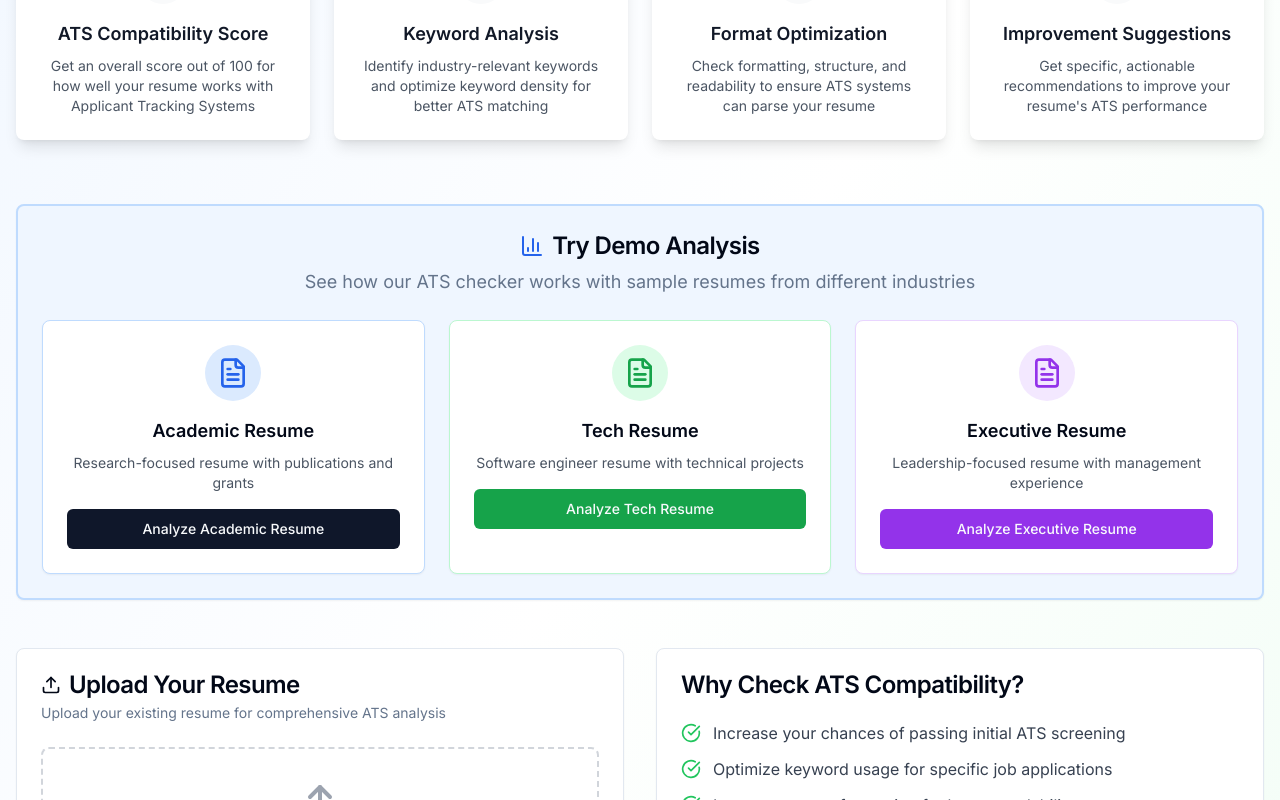
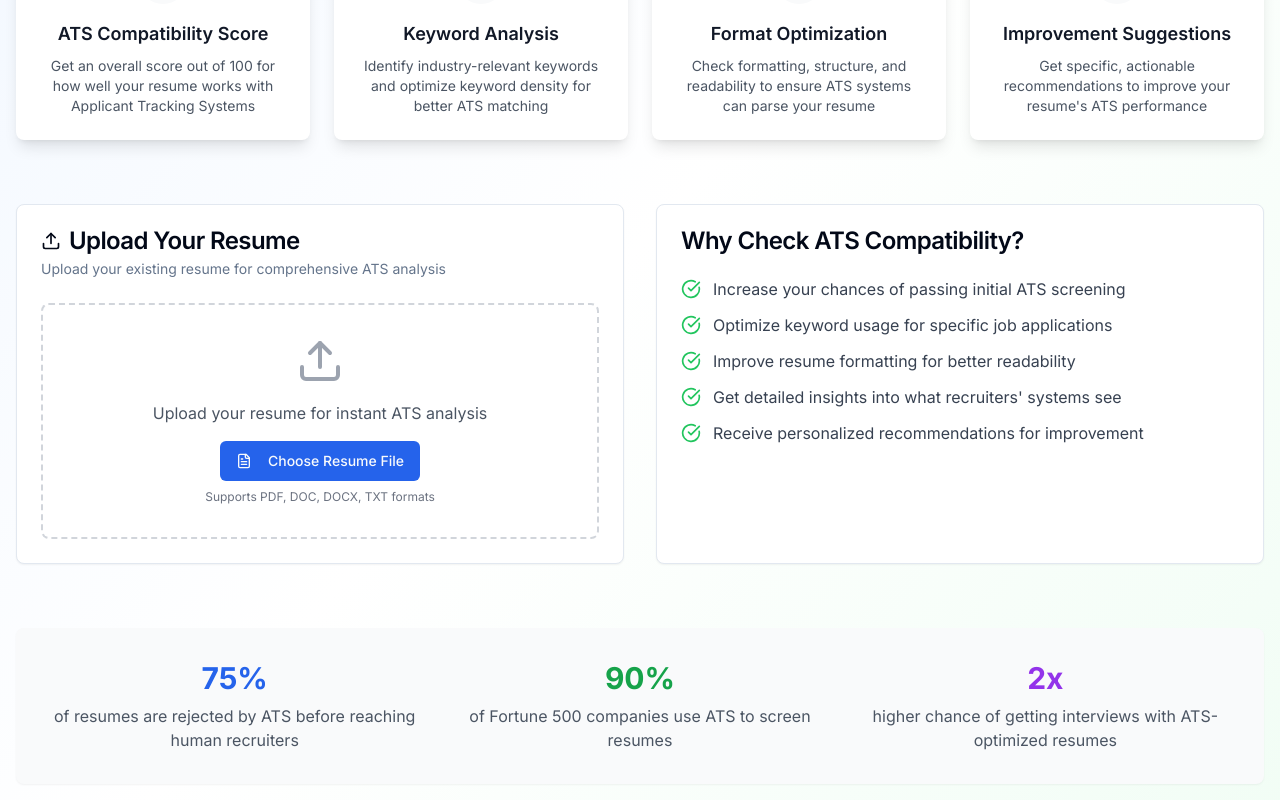
Before and after one commit to Harish225-phr/resume-wizard-ai-frontend, a React (Vite) app: page /ats-analysis in a window 1280 px wide. Shown: the part 547-1347 px from the top of the page. Built offline with nearby package versions, Linux system fonts and the light colour scheme.

Commit message:
Fix ATS analysis display
The ATS analysis section should only display after a user uploads a CV. Previously, it was showing analysis for a random CV upon page load. This change ensures the analysis is triggered only by user action.

```diff
--- a/src/pages/ATSAnalysisPage.tsx
+++ b/src/pages/ATSAnalysisPage.tsx
@@ -10,32 +10,22 @@ import {
   Target,
   TrendingUp,
   CheckCircle,
-  Lightbulb,
-  BarChart3
+  Lightbulb
 } from 'lucide-react';
 import ATSAnalysis from '../components/ATSAnalysis';
 import ResumeUploadModal from '../components/ResumeUploadModal';
 import { AcademicResumeData } from '../types/academicResume';
-import { academicDummyData, techModernDummyData, classicProDummyData } from '../data/dummyResumeData';
+
 
 const ATSAnalysisPage: React.FC = () => {
   const [selectedResume, setSelectedResume] = useState<AcademicResumeData | null>(null);
-  const [analysisMode, setAnalysisMode] = useState<'demo' | 'upload' | 'manual'>('demo');
+
   const [showUploadModal, setShowUploadModal] = useState(false);
 
-  const handleDemoAnalysis = (resumeType: 'academic' | 'tech' | 'executive') => {
-    const dummyData = {
-      academic: academicDummyData,
-      tech: techModernDummyData,
-      executive: classicProDummyData
-    };
-    setSelectedResume(dummyData[resumeType]);
-    setAnalysisMode('demo');
-  };
 
   const handleUploadedResume = (data: AcademicResumeData) => {
     setSelectedResume(data);
-    setAnalysisMode('upload');
+
     setShowUploadModal(false);
   };
 
@@ -124,63 +114,6 @@ const ATSAnalysisPage: React.FC = () => {
           ))}
         </div>
 
-        {/* Demo Analysis Section */}
-        <Card className="mb-12 border-2 border-blue-200 bg-blue-50">
-          <CardHeader className="text-center">
-            <CardTitle className="text-2xl flex items-center justify-center gap-2">
-              <BarChart3 className="h-6 w-6 text-blue-600" />
-              Try Demo Analysis
-            </CardTitle>
-            <CardDescription className="text-lg">
-              See how our ATS checker works with sample resumes from different industries
-            </CardDescription>
-          </CardHeader>
-          <CardContent>
-            <div className="grid grid-cols-1 md:grid-cols-3 gap-6">
-              <Card className="border border-blue-200 hover:border-blue-400 transition-colors cursor-pointer group"
-                    onClick={() => handleDemoAnalysis('academic')}>
-                <CardContent className="p-6 text-center">
-                  <div className="flex justify-center mb-4">
-                    <div className="p-3 bg-blue-100 rounded-full group-hover:bg-blue-200 transition-colors">
-                      <FileText className="h-8 w-8 text-blue-600" />
-                    </div>
-                  </div>
-                  <h3 className="text-lg font-semibold mb-2">Academic Resume</h3>
-                  <p className="text-gray-600 text-sm mb-4">Research-focused resume with publications and grants</p>
-                  <Button className="w-full">Analyze Academic Resume</Button>
-                </CardContent>
-              </Card>
-
-              <Card className="border border-green-200 hover:border-green-400 transition-colors cursor-pointer group"
-                    onClick={() => handleDemoAnalysis('tech')}>
-                <CardContent className="p-6 text-center">
-                  <div className="flex justify-center mb-4">
-                    <div className="p-3 bg-green-100 rounded-full group-hover:bg-green-200 transition-colors">
-                      <FileText className="h-8 w-8 text-green-600" />
-                    </div>
-                  </div>
-                  <h3 className="text-lg font-semibold mb-2">Tech Resume</h3>
-                  <p className="text-gray-600 text-sm mb-4">Software engineer resume with technical projects</p>
-                  <Button className="w-full bg-green-600 hover:bg-green-700">Analyze Tech Resume</Button>
-                </CardContent>
-              </Card>
-
-              <Card className="border border-purple-200 hover:border-purple-400 transition-colors cursor-pointer group"
-                    onClick={() => handleDemoAnalysis('executive')}>
-                <CardContent className="p-6 text-center">
-                  <div className="flex justify-center mb-4">
-                    <div className="p-3 bg-purple-100 rounded-full group-hover:bg-purple-200 transition-colors">
-                      <FileText className="h-8 w-8 text-purple-600" />
-                    </div>
-                  </div>
-                  <h3 className="text-lg font-semibold mb-2">Executive Resume</h3>
-                  <p className="text-gray-600 text-sm mb-4">Leadership-focused resume with management experience</p>
-                  <Button className="w-full bg-purple-600 hover:bg-purple-700">Analyze Executive Resume</Button>
-                </CardContent>
-              </Card>
-            </div>
-          </CardContent>
-        </Card>
 
           {/* Upload Section */}
           <div className="grid grid-cols-1 lg:grid-cols-2 gap-8 mb-16">
```
